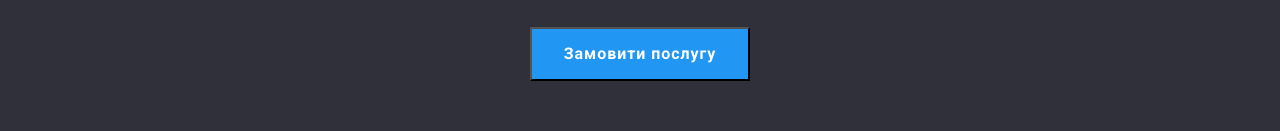
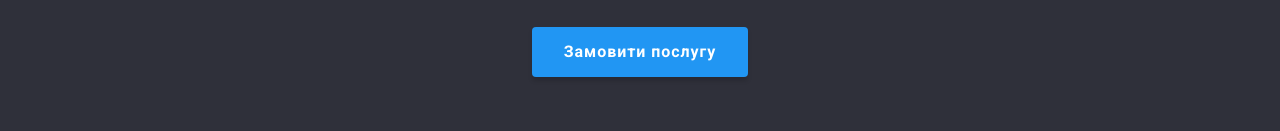
Before and after one commit to dmitriy-student/-goit-markup-hw-03, a plain HTML site: page index.html in a window 1280 px wide. Shown: the part 404-535 px from the top of the page. Drawn offline with nearby package versions, Linux system fonts and the light colour scheme.

Commit message:
Fixed main button

```diff
--- a/css/style.css
+++ b/css/style.css
@@ -172,6 +172,9 @@ img {
   display: block;
   margin: 0 auto;
   padding: 10px 32px;
+  box-shadow: 0px 4px 4px rgba(0, 0, 0, 0.15);
+  border: 0;
+  border-radius: 4px;
 }
 
 .main-button:hover,
```
